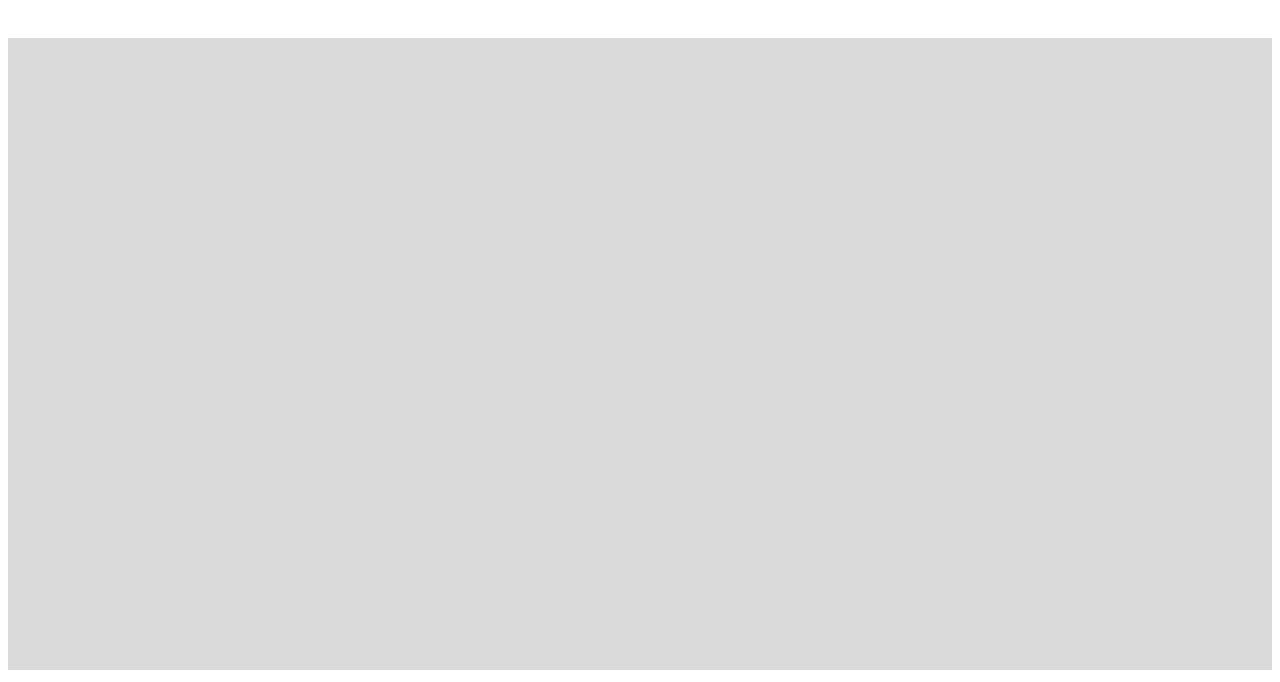
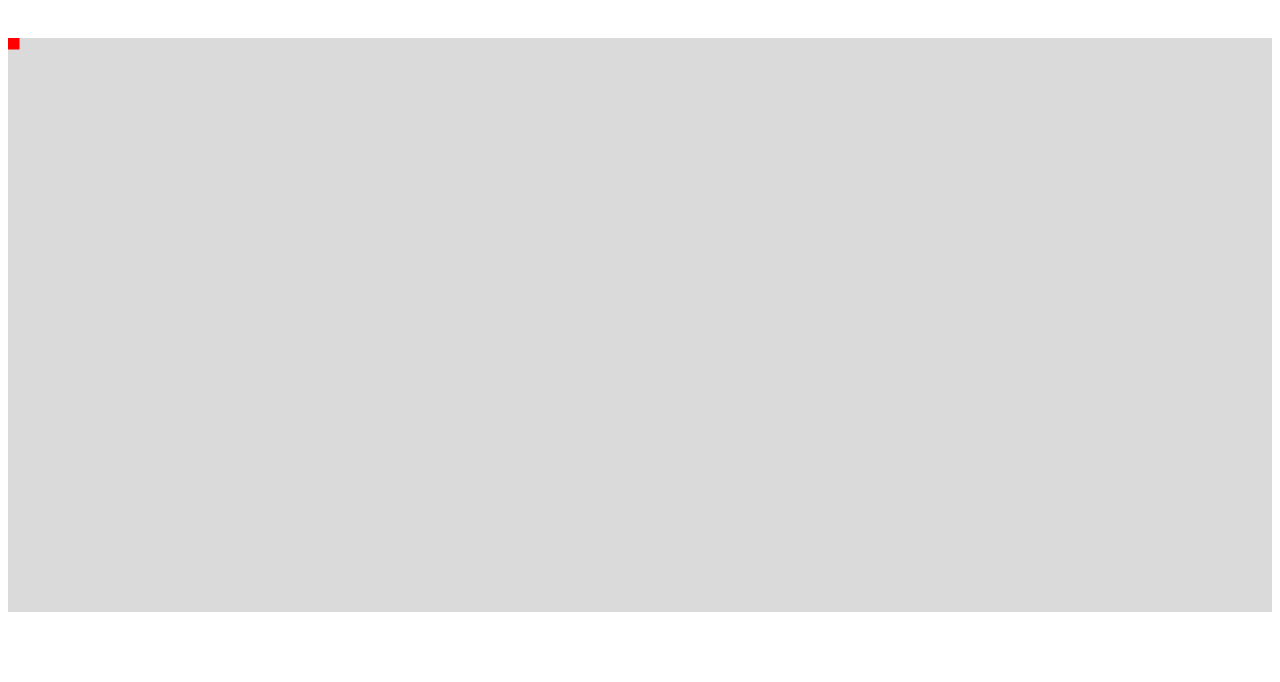
Before and after one commit to Naoise-Ryan/Clock-Project, a plain HTML site: page index.html in a window 1280 px wide. Shown: the part 140-822 px from the top of the page. After the commit the page ends 800 px from the top, so only its background shows below. Drawn offline with Linux system fonts and the light colour scheme.

Commit message:
made variables that track seconds, minutes and hours

```diff
--- a/assets/js/script.js
+++ b/assets/js/script.js
@@ -1,11 +1,32 @@
+const canvas = document.getElementById("the_canvas")
+const context = canvas.getContext("2d");
+context.imageSmoothingEnabled = false;
+
 function codeLoop() {
     draw()
+    updateTime()
     window.requestAnimationFrame(codeLoop);
 }
 
 function draw() {
-    context.clearRect(0, 0, canvas.width, canvas.height); //Clears canvis
-
+    context.clearRect(0, 0, canvas.width, canvas.height);
+    context.fillStyle = "red";
+    context.fillRect(0,0,10,10);
 }
 
+function updateTime() {
+    const d = new Date();
+    seconds = d.getSeconds()
+    minutes = d.getMinutes()
+    hours = d.getHours()
+
+    console.log("seconds ", seconds)
+    console.log("minutes ", minutes)
+    console.log("hours ", hours)
+}
+
+let seconds = 0
+let minutes = 0
+let hours = 0
+
 codeLoop()
--- a/index.html
+++ b/index.html
@@ -11,7 +11,11 @@
 <body>
     <div>
         <h1>Tetris Clock</h1>
-        <canvas></canvas>
+        <section class="wrapper">
+            <canvas id="the_canvas" width="1100" height="500">
+                Oops! looks like your browser does not support canvas tag
+            </canvas>
+        </section>
     </div>
     <script src="assets/js/script.js"></script>
 </body>
```
